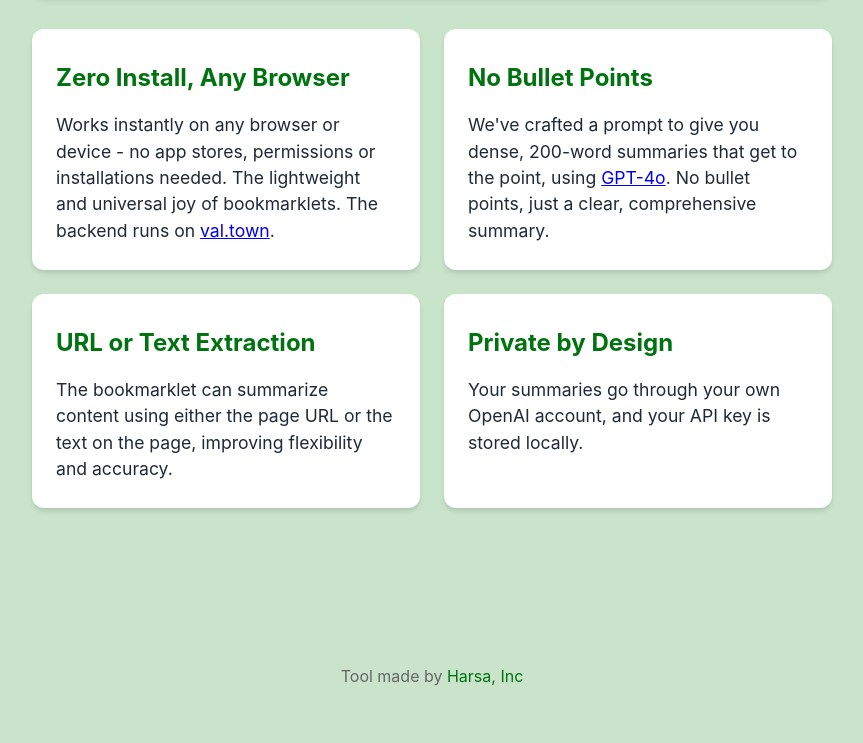
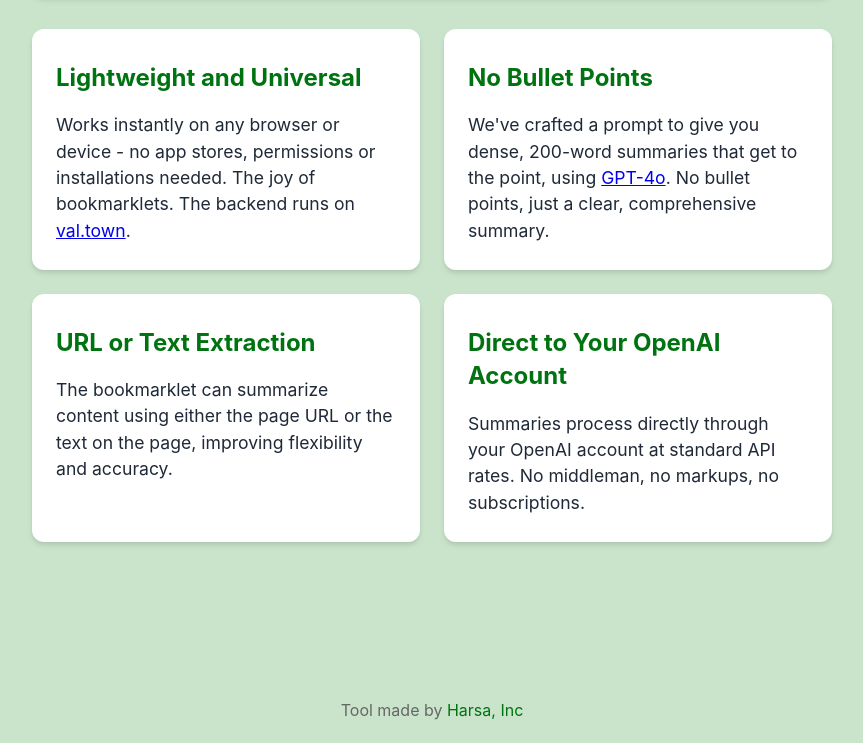
Before and after one commit to usabbag/summari, a plain HTML site: page index.html in a window 1280 px wide. Shown: the part 1005-1748 px from the top of the page, without its empty margins (208-1071 px from the left). Before the commit the page ends 1715 px from the top, so only its background shows below. Drawn offline with Linux system fonts and the light colour scheme.

Commit message:
updated copy

```diff
--- a/index.html
+++ b/index.html
@@ -62,8 +62,8 @@
             <div class="section">
                 <div class="features-grid">
                     <div class="feature">
-                        <h3>Zero Install, Any Browser</h3>
-                        <p>Works instantly on any browser or device - no app stores, permissions or installations needed. The lightweight and universal joy of bookmarklets. The backend runs on <a href="https://www.val.town/v/ulysse/bookmarkdigest" target="_blank">val.town</a>.</p>
+                        <h3>Lightweight and Universal</h3>
+                        <p>Works instantly on any browser or device - no app stores, permissions or installations needed. The joy of bookmarklets. The backend runs on <a href="https://www.val.town/v/ulysse/bookmarkdigest" target="_blank">val.town</a>.</p>
                     </div>
                     <div class="feature">
                         <h3>No Bullet Points</h3>
@@ -74,8 +74,8 @@
                         <p>The bookmarklet can summarize content using either the page URL or the text on the page, improving flexibility and accuracy.</p>
                     </div>
                     <div class="feature">
-                        <h3>Private by Design</h3>
-                        <p>Your summaries go through your own OpenAI account, and your API key is stored locally.</p>
+                        <h3>Direct to Your OpenAI Account</h3>
+                        <p>Summaries process directly through your OpenAI account at standard API rates. No middleman, no markups, no subscriptions.</p>
                     </div>
                 </div>
             </div>
```
